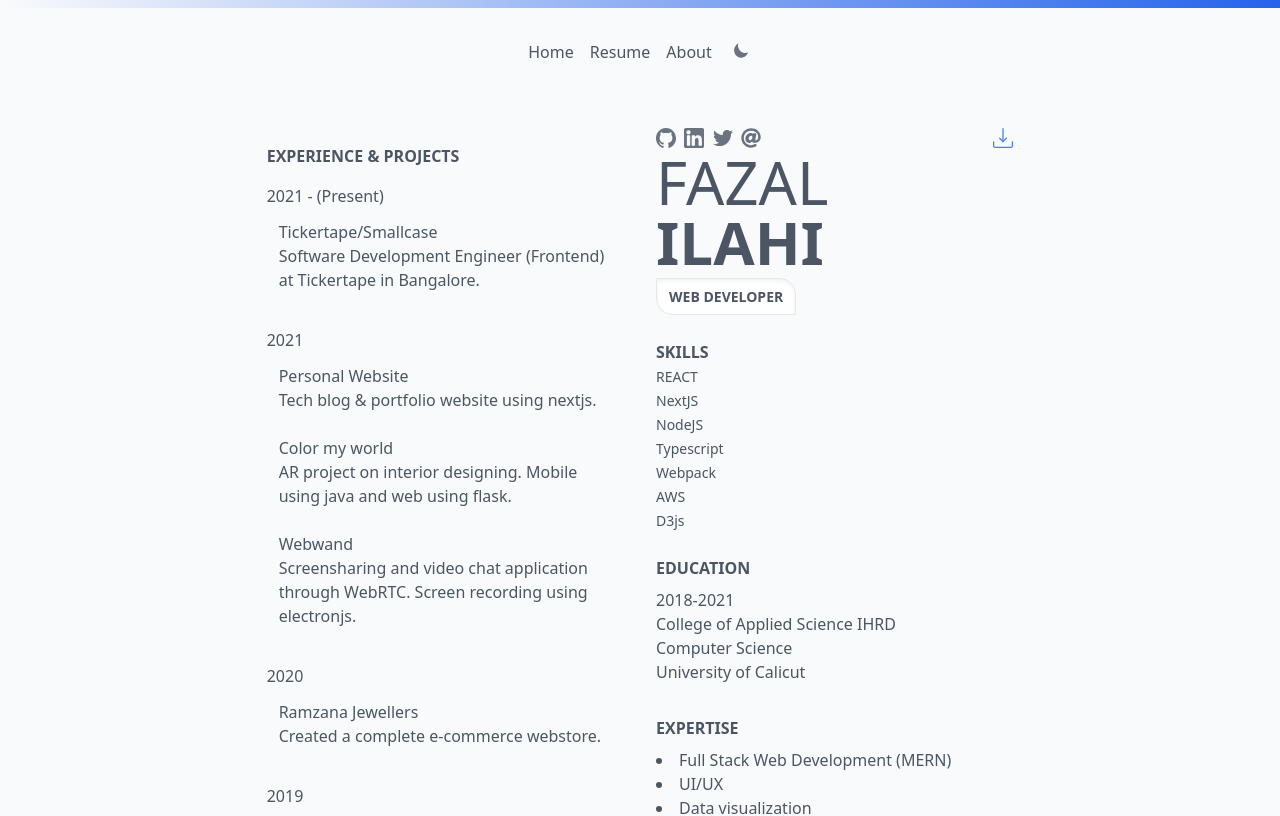
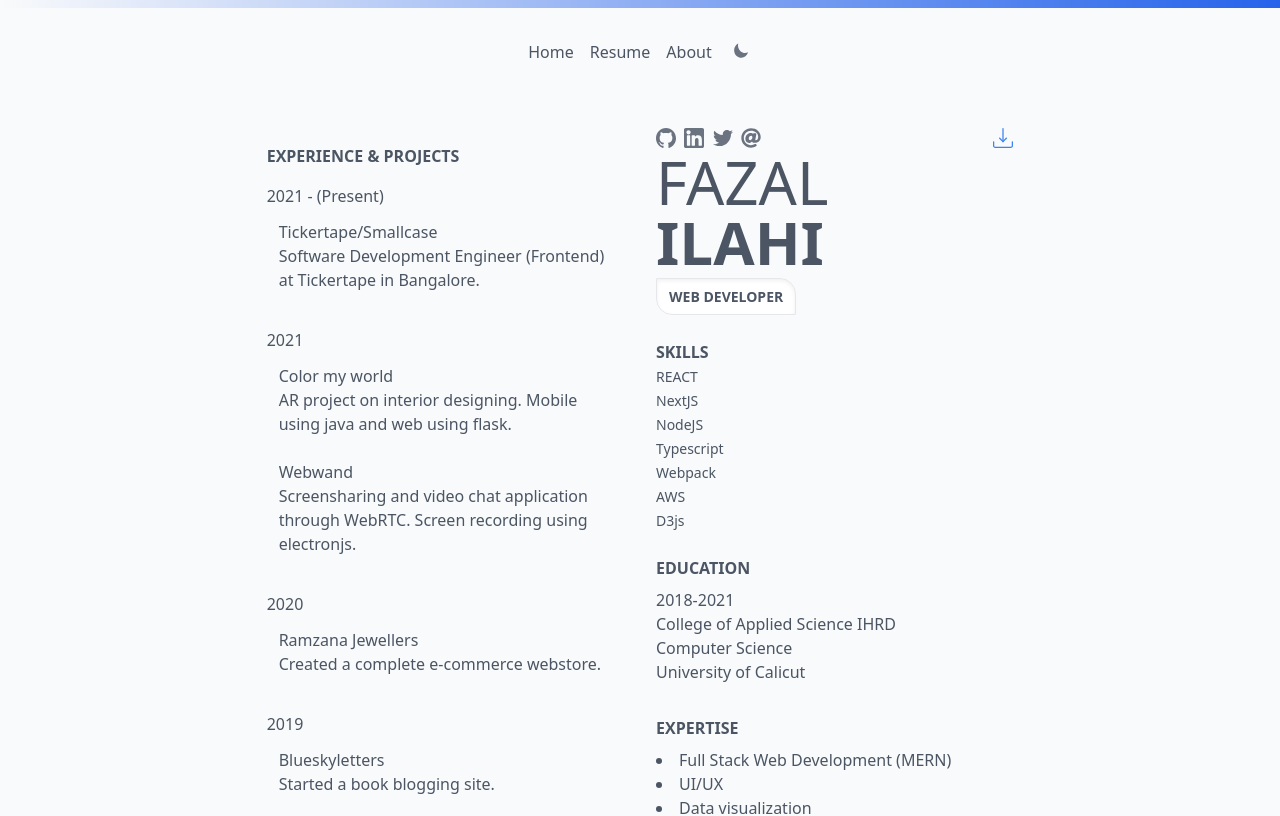
Before and after one commit to fazalilahi/My-blog, a Next.js app: page /portfolio in a window 1280 px wide. Shown: the top 816 px of the page. Built offline with nearby package versions, Linux system fonts and the light colour scheme; what @tailwindcss/typography would draw is missing.

Commit message:
Resume on download

```diff
--- a/components/PortfolioEnd.js
+++ b/components/PortfolioEnd.js
@@ -16,12 +16,12 @@ const PortfolioEnd = () => {
 
                 2021 <br />
 
-                <Link href="https://fazalilahi.me/">
+                {/* <Link href="https://fazalilahi.me/">
                     <div className="hover:bg-gray-200 dark:hover:bg-gray-800 rounded-md p-3">
                     <h1 className="font-medium">Personal Website</h1>
                     Tech blog & portfolio website using nextjs.
                     </div>
-                </Link>
+                </Link>  */}
 
 
                 <Link href="https://github.com/fazalilahi/colormyworld">
```
Also changed, not shown: 1 other file (tests, documents, lock files or other folders).
